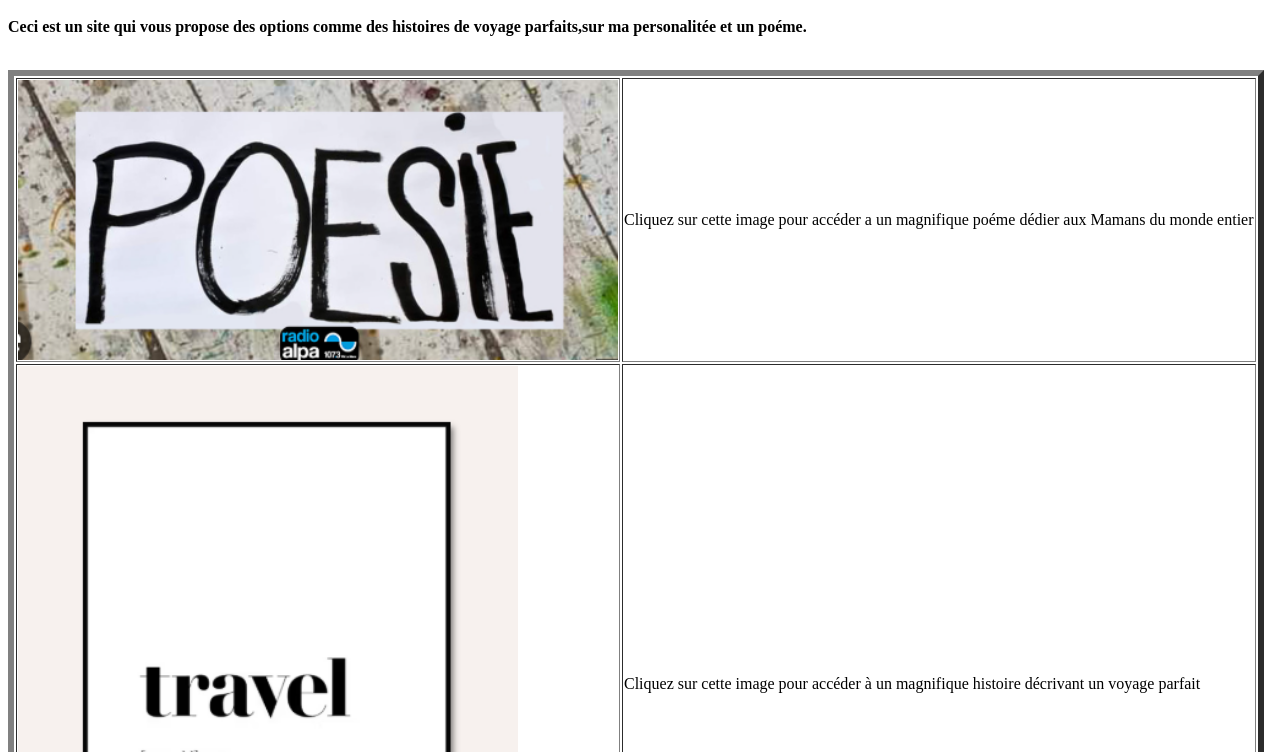
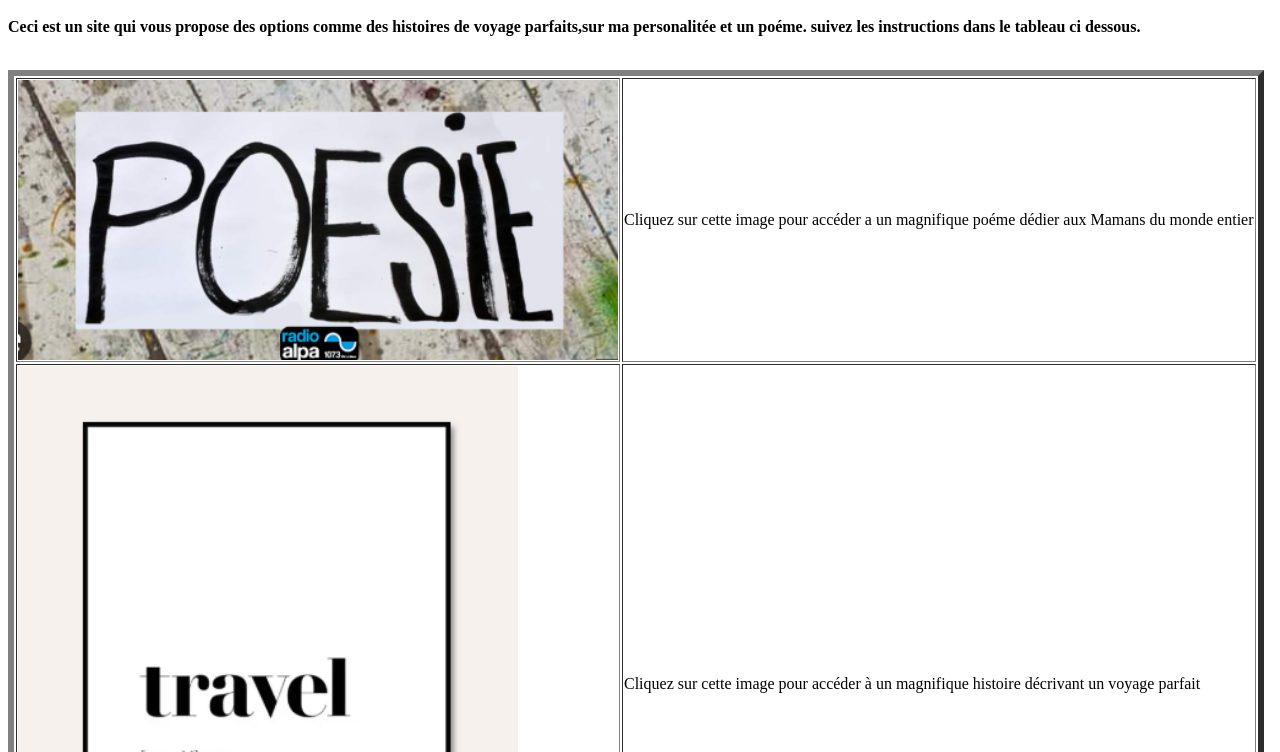
Before and after one commit to ayaaa008/ayaaa008.github.io, a plain HTML site: page acceuil.html in a window 1280 px wide. Shown: the part 48-800 px from the top of the page. Drawn offline with Linux system fonts and the light colour scheme.

Commit message:
Update acceuil.html

```diff
--- a/acceuil.html
+++ b/acceuil.html
@@ -2,7 +2,8 @@
   <head><title>Acceuil</title></head>
   <body>
 <h1>PORTFOLIO Web</h1>
-<p><b>Ceci est un site qui vous propose des options comme des histoires  de voyage parfaits,sur ma personalitée et un poéme.</b></p><br>
+<p><b>Ceci est un site qui vous propose des options comme des histoires  de voyage parfaits,sur ma personalitée et un poéme.
+suivez les instructions dans le tableau ci dessous.</b></p><br>
 <table border="6">
   <tr>
     <td><a href="poeme.html"><img src="image
```
